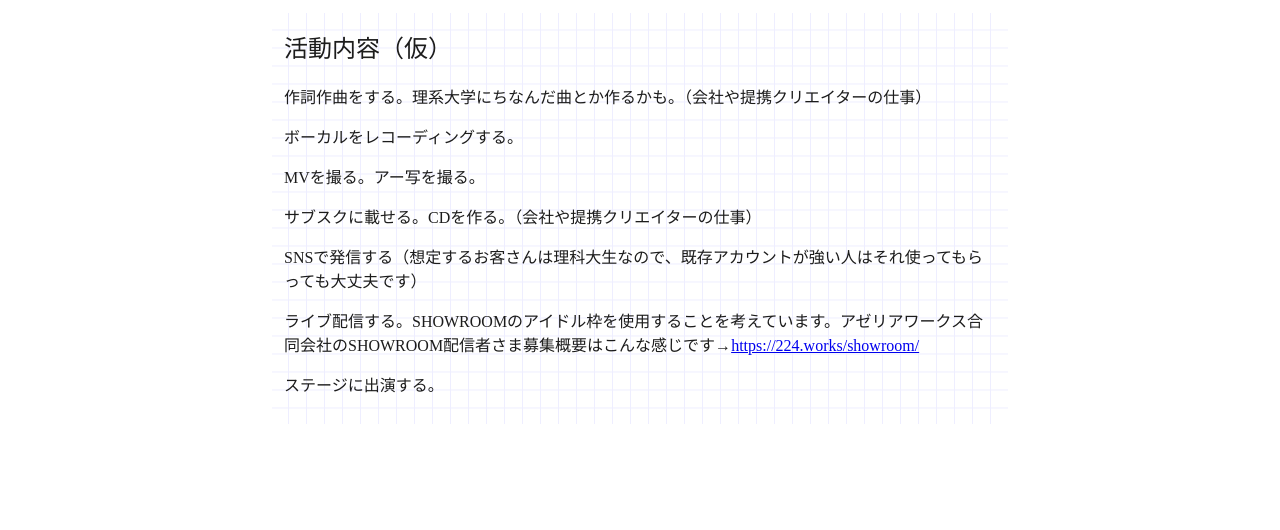
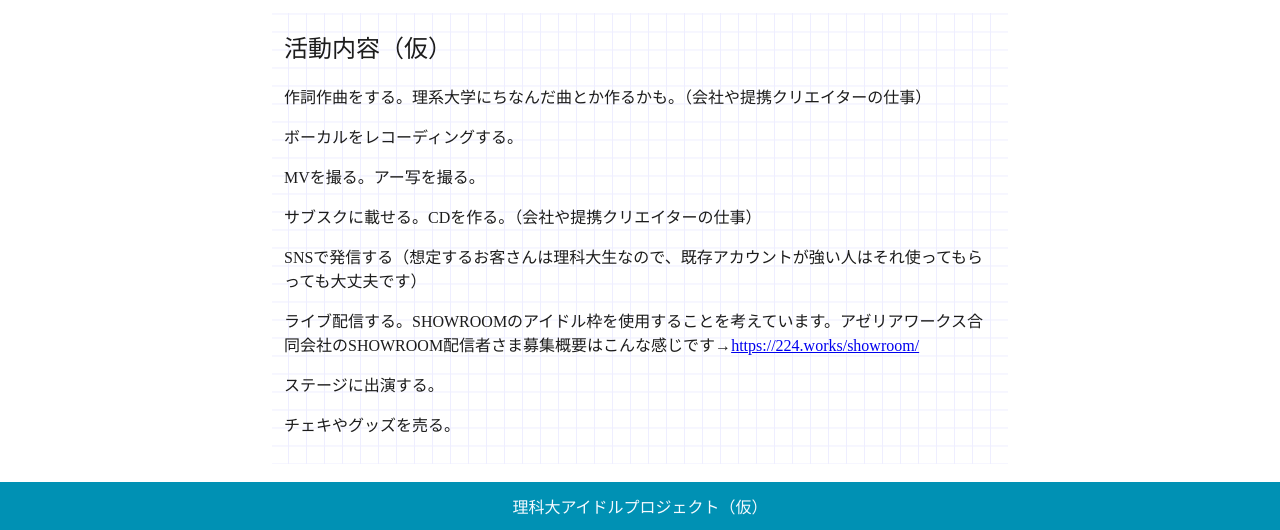
Before and after one commit to shomsato/23lab, a plain HTML site: page index.html in a window 1280 px wide. Shown: the part 1222-1752 px from the top of the page. Before the commit the page ends 1648 px from the top, so only its background shows below. Drawn offline with Linux system fonts and the light colour scheme.

Commit message:
フッター追加

```diff
--- a/index.html
+++ b/index.html
@@ -30,8 +30,12 @@
       <p>SNSで発信する（想定するお客さんは理科大生なので、既存アカウントが強い人はそれ使ってもらっても大丈夫です）</p>
       <p>ライブ配信する。SHOWROOMのアイドル枠を使用することを考えています。アゼリアワークス合同会社のSHOWROOM配信者さま募集概要はこんな感じです→<a href="https://224.works/showroom/">https://224.works/showroom/</a></p>
       <p>ステージに出演する。</p>
+      <p>チェキやグッズを売る。</p>
     </section>
   </main>
+  <footer>
+    理科大アイドルプロジェクト（仮）
+  </footer>
 </body>
 
 </html>
--- a/style.css
+++ b/style.css
@@ -26,6 +26,13 @@ h2 {
   margin-top: 0.25rem;
   font-weight: 400;
 }
+footer  {
+  margin-top: 1rem;
+  background-color: #0091b4;
+  color: #f5faff;
+  text-align: center;
+  padding: 0.75rem;
+}
 
 .textbox {
   padding: 0.75rem;
```
